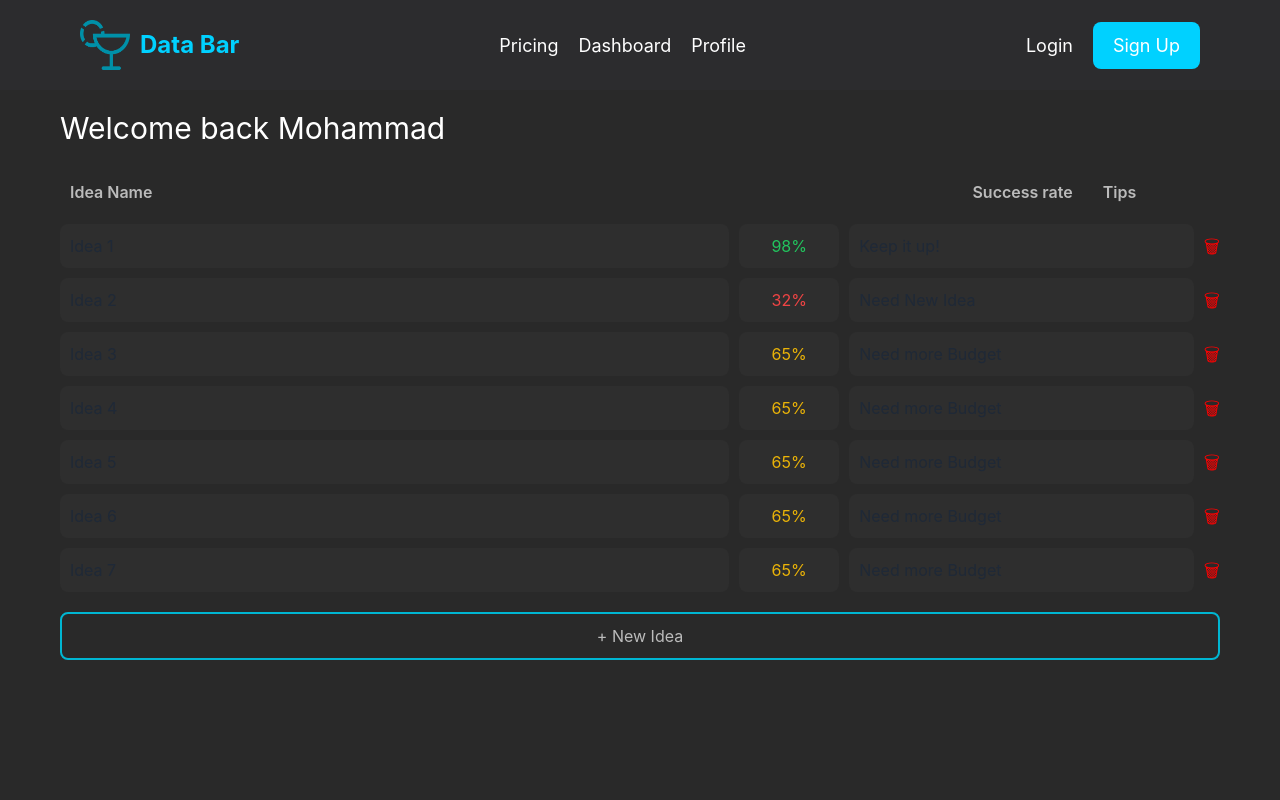
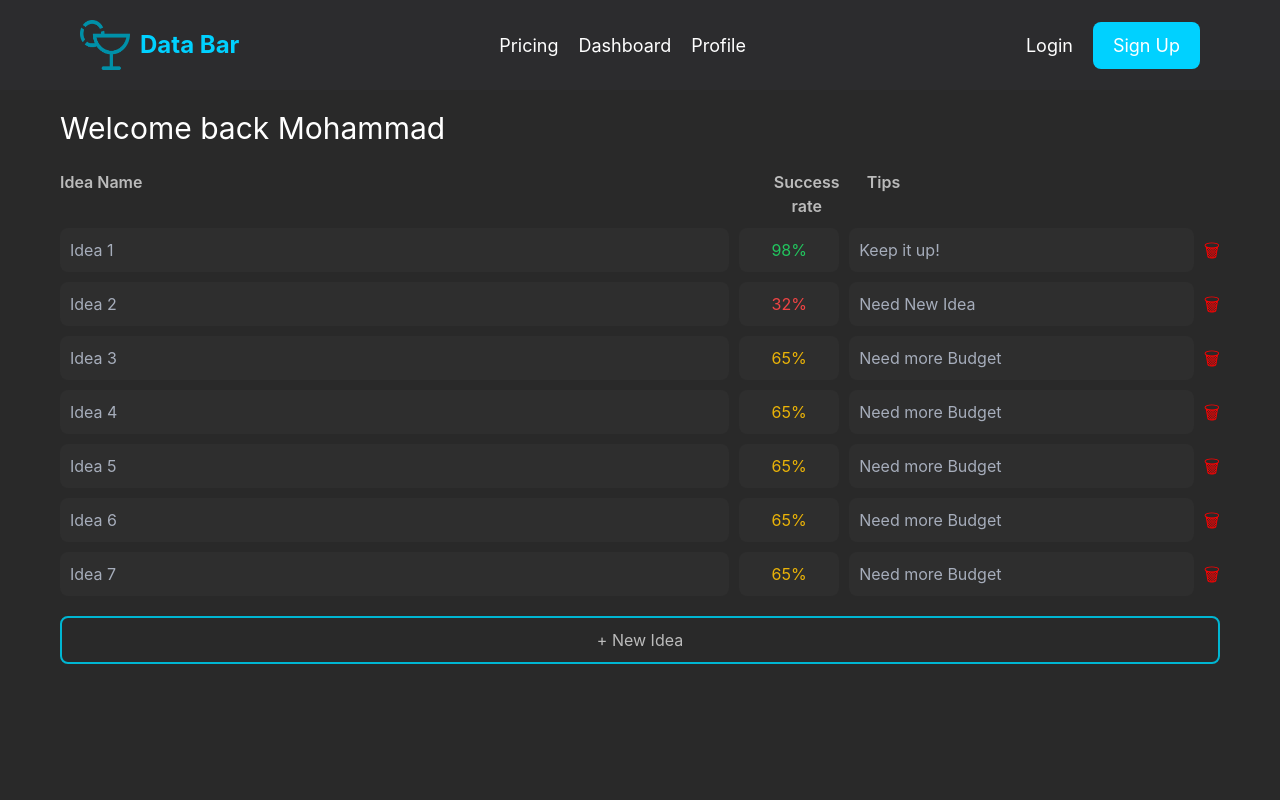
Before and after one commit to hady-awayda/hackathon-frontend, a React (Create React App) app: page /dashboard in a window 1280 px wide. Shown: the top 800 px of the page. Built offline with nearby package versions, Linux system fonts and the light colour scheme.

Commit message:
added styling for the dashboard

```diff
--- a/src/pages/dashboard/dashboard.css
+++ b/src/pages/dashboard/dashboard.css
@@ -21,9 +21,15 @@ body, html {
 }
 
 .idea-col-header {
-  padding: 10px;
   background-color: transparent;
   text-align: left;
+  flex: 1;
+  padding: 0;
+  margin: 0;
+}
+
+.idea-col-header:last-child {
+  flex: 0;
 }
 
 .idea-row {
@@ -38,18 +44,24 @@ body, html {
   border-radius: 8px;
   transition: border-color 0.3s ease;
   text-align: left;
+  color: #a6adbb;
+  flex: 1;
 }
 
-.idea-col.idea-name-col {
+.idea-col.idea-name-col,
+.idea-col-header.idea-name-col {
   flex: 2;
 }
 
-.idea-col.success-rate-col {
+.idea-col.success-rate-col,
+.idea-col-header.success-rate-col {
   width: 100px;
   text-align: center;
+  flex: 0 0 100px;
 }
 
-.idea-col.tips-col {
+.idea-col.tips-col,
+.idea-col-header.tips-col {
   flex: 1;
 }
 
@@ -78,6 +90,7 @@ body, html {
   transition: color 0.3s ease;
   padding: 0;
   margin: 0;
+  flex: 0;
 }
 
 .delete-btn:hover {
@@ -86,10 +99,6 @@ body, html {
 
 .bg {
   background-color: #292929;
-}
-
-.mg{
-  margin-left: 790px;
 }
 
 .add-idea-wrapper {
@@ -117,6 +126,6 @@ body, html {
   color: #fff;
 }
 
-.databar:hover{
+.databar:hover {
   cursor: pointer;
 }
```
